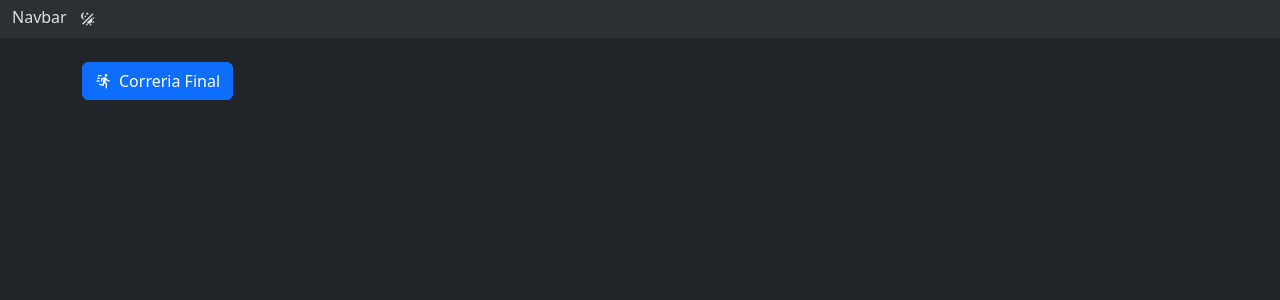
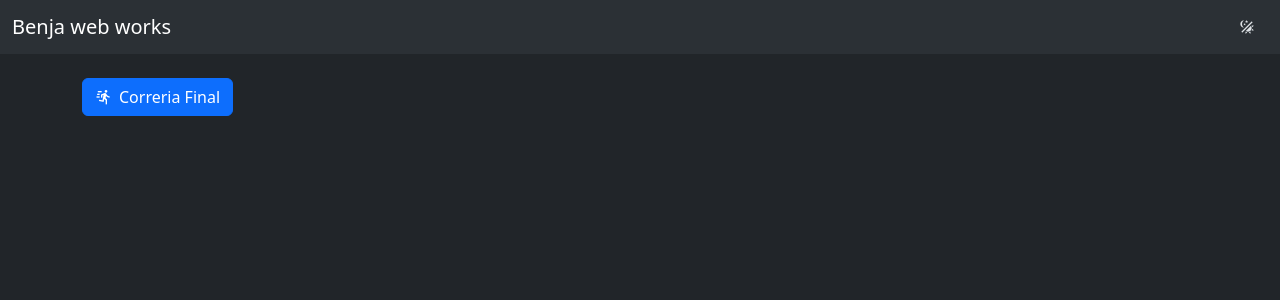
Before and after one commit to benjabozz/benjabozz-web, an Angular app: page / in a window 1280 px wide. Shown: the top 300 px of the page. Built offline with nearby package versions, Linux system fonts and the light colour scheme.

Commit message:
nome alterado da navbar

```diff
--- a/src/app/components/main-navbar/main-navbar.component.html
+++ b/src/app/components/main-navbar/main-navbar.component.html
@@ -1,6 +1,6 @@
-<nav class="Navbar bg-body-tertiary">
+<nav class="navbar bg-body-tertiary">
   <div class="container-fluid">
-    <span class="navbar-brand mb-0 h1">Navbar</span>
+    <span class="navbar-brand mb-0 h1">Benja web works</span>
     <button class="btn" (click)="changeTheme()">
       <span class="mdi mdi-theme-light-dark"></span>
     </button>
```
